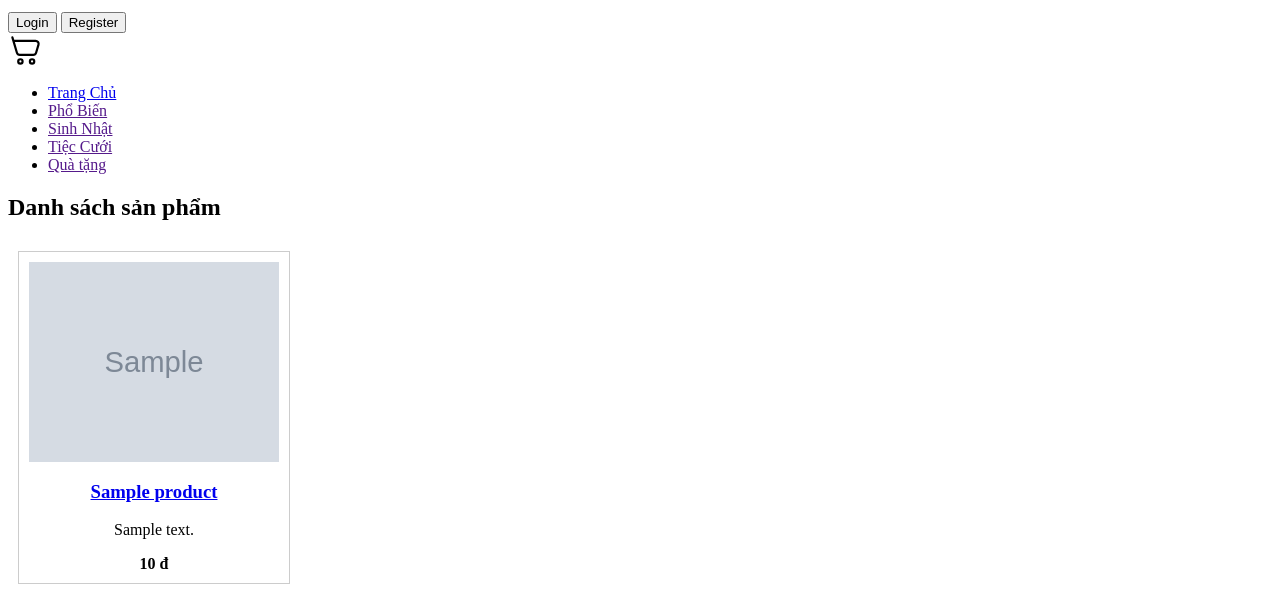
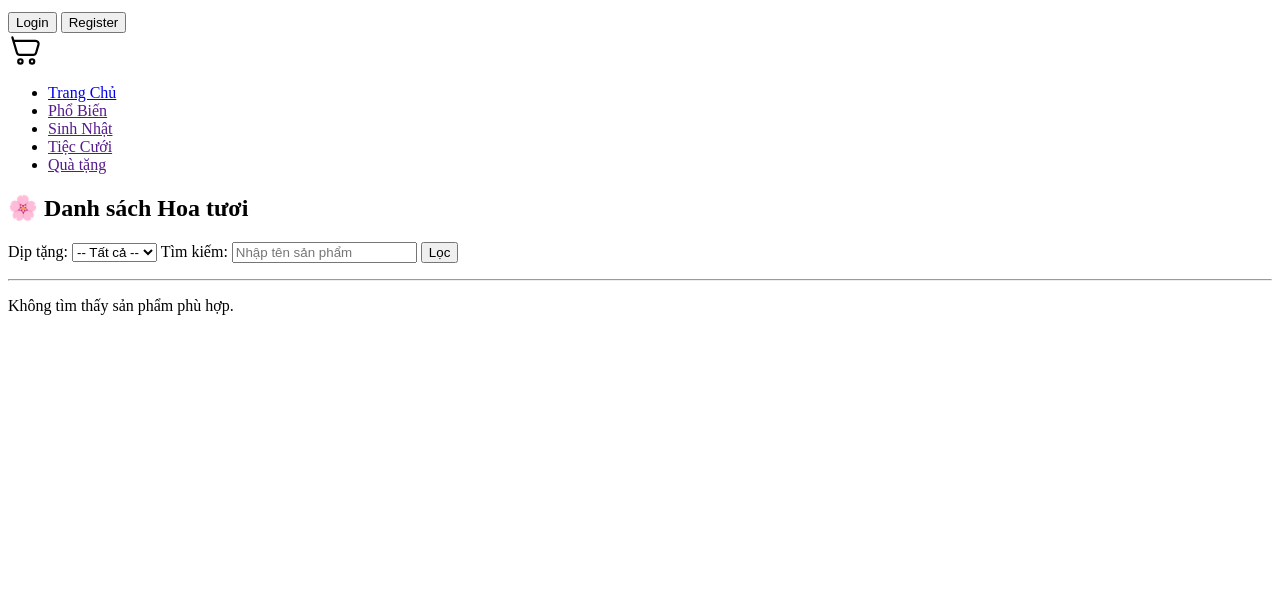
Before and after one commit to manhduc-25/Nhom11, a PHP site: page /flower_gift_shop/product/products.php in a window 1280 px wide. Shown: the part 255-849 px from the top of the page. After the commit the page ends 570 px from the top, so only its background shows below. Run offline with PHP 8.4, Linux system fonts and the light colour scheme; tables that the repository leaves empty or names only in its code hold one stand-in row (values such as "Sample post"); grey boxes marked "Sample" are stand-in pictures.

Commit message:
Update products.php

```diff
--- a/flower_gift_shop/product/products.php
+++ b/flower_gift_shop/product/products.php
@@ -1,46 +1,71 @@
 <?php
 require_once '../includes/db.php';
+include '../includes/navbar.php';
+
+$occasions = ['' => '-- Tất cả --', 'sinh_nhat' => 'Sinh nhật', 'tinh_yeu' => 'Tình yêu', 'cam_on' => 'Cảm ơn', 'lang_man' => 'Lãng mạn'];
+$selected_occasion = $_GET['occasion'] ?? '';
+$search = $_GET['search'] ?? '';
 ?>
-<?php include '../includes/navbar.php'; ?>
+
 <!DOCTYPE html>
 <html lang="vi">
 <head>
   <meta charset="UTF-8">
-  <title>Danh sách sản phẩm</title>
+  <title>🌸 Hoa tươi</title>
   <style>
-    .product {
-      border: 1px solid #ccc;
-      width: 250px;
-      margin: 10px;
-      padding: 10px;
-      float: left;
-      text-align: center;
-    }
-    .product img {
-      width: 100%;
-      height: 200px;
-      object-fit: cover;
-    }
+    .product { border: 1px solid #ccc; width: 250px; margin: 10px; padding: 10px; float: left; text-align: center; }
+    .product img { width: 100%; height: 200px; object-fit: cover; }
   </style>
 </head>
 <body>
-  <h2>Danh sách sản phẩm</h2>
 
-  <?php
-  $result = $conn->query("SELECT * FROM products ORDER BY created_at DESC");
+<h2>🌸 Danh sách Hoa tươi</h2>
 
-  if ($result->num_rows > 0) {
-    while ($row = $result->fetch_assoc()) {
-      echo '<div class="product">';
-      echo '<img src="../' . htmlspecialchars($row['image']) . '" alt="Ảnh sản phẩm">';
-      echo '<h3><a href="product_detail.php?id=' . $row['id'] . '">' . $row['name'] . '</a></h3>';
-      echo '<p>' . $row['description'] . '</p>';
-      echo '<strong>' . number_format($row['price']) . ' đ</strong>';
-      echo '</div>';
-    }
-  } else {
-    echo 'Không có sản phẩm nào.';
-  }
-  ?>
+<!-- 🔎 Bộ lọc dịp tặng -->
+<form method="GET">
+  <label>Dịp tặng:</label>
+  <select name="occasion">
+    <?php foreach ($occasions as $key => $label): ?>
+      <option value="<?= $key ?>" <?= $selected_occasion === $key ? 'selected' : '' ?>><?= $label ?></option>
+    <?php endforeach; ?>
+  </select>
+
+  <label>Tìm kiếm:</label>
+  <input type="text" name="search" value="<?= htmlspecialchars($search) ?>" placeholder="Nhập tên sản phẩm">
+
+  <button type="submit">Lọc</button>
+</form>
+
+<hr style="clear:both;">
+
+<div class="products">
+<?php
+$where = "category = 'flower'";
+
+if (!empty($selected_occasion)) {
+  $escaped = $conn->real_escape_string($selected_occasion);
+  $where .= " AND occasion = '$escaped'";
+}
+
+if (!empty($search)) {
+  $s = $conn->real_escape_string($search);
+  $where .= " AND name LIKE '%$s%'";
+}
+
+$result = $conn->query("SELECT * FROM products WHERE $where ORDER BY created_at DESC");
+
+if ($result->num_rows > 0):
+  while ($row = $result->fetch_assoc()):
+?>
+  <div class="product">
+    <img src="../<?= htmlspecialchars($row['image']) ?>" alt="Ảnh sản phẩm">
+    <h3><a href="product_detail.php?id=<?= $row['id'] ?>"><?= htmlspecialchars($row['name']) ?></a></h3>
+    <p><?= htmlspecialchars($row['description']) ?></p>
+    <strong><?= number_format($row['price']) ?> đ</strong>
+  </div>
+<?php endwhile; else: ?>
+  <p>Không tìm thấy sản phẩm phù hợp.</p>
+<?php endif; ?>
+</div>
 </body>
 </html>
```
